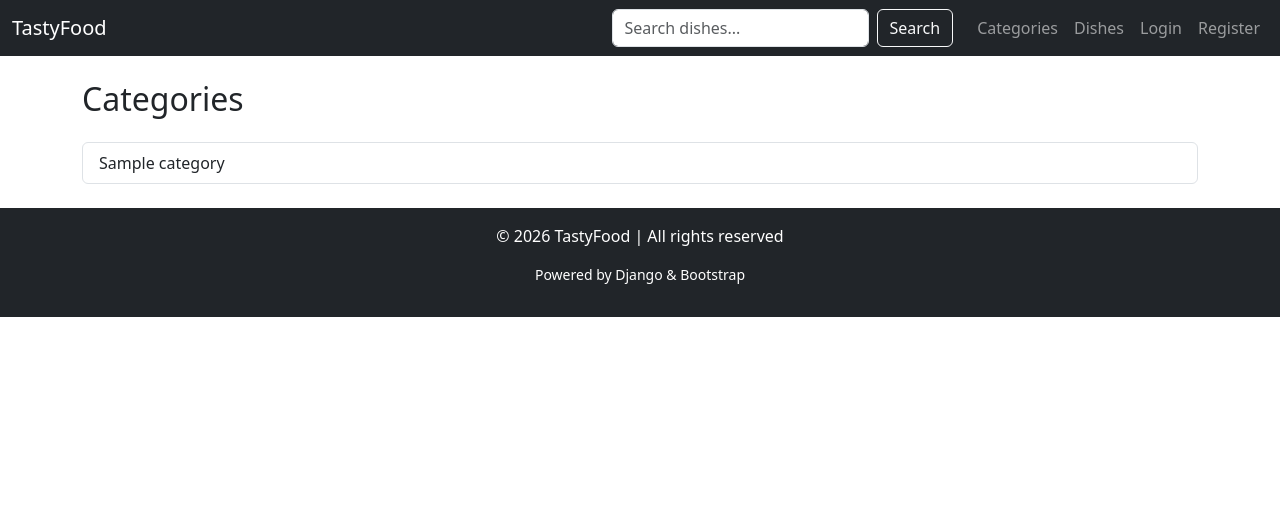
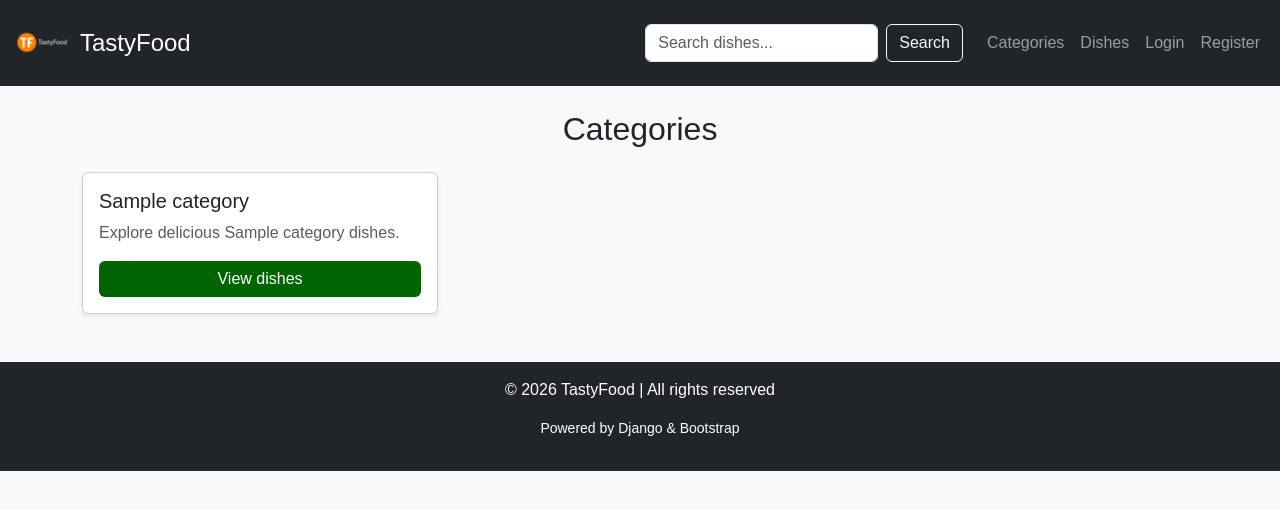
Before and after one commit to 3883IZ/restaurant-kitchen-service, a Django app: page /categories/ in a window 1280 px wide. Shown: the top 510 px of the page. Run offline with Django 5.2, Linux system fonts and the light colour scheme; tables that the repository leaves empty hold one stand-in row (values such as "Sample post").

Commit message:
Update settings, base.html, templates and static files (logo & favicon integration)

```diff
--- /dev/null
+++ b/restaurant_kitchen_service/static/css/style.css
@@ -0,0 +1,22 @@
+/* Основні стилі для сайту */
+body {
+    background-color: #f8f9fa; /* світлий фон */
+    font-family: Arial, sans-serif;
+}
+
+.navbar {
+    background-color: #8B0000; /* темно-червоний */
+}
+
+.btn-primary {
+    background-color: #006400; /* зелений акцент */
+    border: none;
+}
+.btn-primary:hover {
+    background-color: #228B22;
+}
+
+footer {
+    background-color: #333;
+    color: #fff;
+}
--- /dev/null
+++ b/restaurant_kitchen_service/static/js/script.js
@@ -0,0 +1,2 @@
+// Простий тестовий скрипт
+console.log("Custom JS loaded successfully!");
--- a/templates/kitchen/base.html
+++ b/templates/kitchen/base.html
@@ -1,15 +1,28 @@
+{% load static %}
 <!DOCTYPE html>
 <html lang="en">
 <head>
     <meta charset="UTF-8">
     <title>{% block title %}TastyFood{% endblock %}</title>
     <link rel="stylesheet" href="https://cdn.jsdelivr.net/npm/bootstrap@5.3.2/dist/css/bootstrap.min.css">
+
+    <!-- 🔹 Favicons -->
+    <link rel="icon" type="image/png" href="{% static 'img/favicon.png' %}" sizes="32x32">
+    <link rel="icon" type="image/png" href="{% static 'img/favicon.png' %}" sizes="64x64">
+    <link rel="icon" type="image/png" href="{% static 'img/favicon.png' %}" sizes="1024x1024">
+
+    <!-- 🔹 Custom CSS -->
+    <link rel="stylesheet" href="{% static 'css/style.css' %}">
 </head>
 <body>
     <!-- Навбар -->
     <nav class="navbar navbar-expand-lg navbar-dark bg-dark">
         <div class="container-fluid">
-            <a class="navbar-brand" href="{% url 'home' %}">TastyFood</a>
+            <!-- 🔹 Логотип -->
+            <a class="navbar-brand d-flex align-items-center" href="{% url 'home' %}">
+                <img src="{% static 'img/logo.png' %}" alt="TastyFood Logo" height="60" class="me-2">
+                <span class="fs-4">TastyFood</span>
+            </a>
             <button class="navbar-toggler" type="button" data-bs-toggle="collapse" data-bs-target="#navbarNav">
                 <span class="navbar-toggler-icon"></span>
             </button>
@@ -65,5 +78,7 @@
 
     <!-- Bootstrap JS -->
     <script src="https://cdn.jsdelivr.net/npm/bootstrap@5.3.2/dist/js/bootstrap.bundle.min.js"></script>
+    <!-- 🔹 Custom JS -->
+    <script src="{% static 'js/script.js' %}"></script>
 </body>
 </html>
--- a/templates/kitchen/category_list.html
+++ b/templates/kitchen/category_list.html
@@ -3,14 +3,29 @@
 {% block title %}Categories{% endblock %}
 
 {% block content %}
-<h2 class="mb-4">Categories</h2>
-<div class="list-group">
+<h2 class="mb-4 text-center">Categories</h2>
+<div class="row">
     {% for category in categories %}
-        <a href="{% url 'category_dishes' category.pk %}" class="list-group-item list-group-item-action">
-            {{ category.name }}
-        </a>
+        <div class="col-md-4 mb-4">
+            <div class="card h-100 shadow-sm">
+                {% if category.image %}
+                    <img src="{{ category.image.url }}" class="card-img-top" alt="{{ category.name }}">
+                {% endif %}
+                <div class="card-body d-flex flex-column">
+                    <h5 class="card-title">{{ category.name }}</h5>
+                    <p class="card-text text-muted">
+                        Explore delicious {{ category.name }} dishes.
+                    </p>
+                    <div class="mt-auto">
+                        <a href="{% url 'category_dishes' category.pk %}" class="btn btn-primary w-100">
+                            View dishes
+                        </a>
+                    </div>
+                </div>
+            </div>
+        </div>
     {% empty %}
-        <p>No categories available.</p>
+        <p class="text-center">No categories available.</p>
     {% endfor %}
 </div>
 {% endblock %}
```
Also changed, not shown: restaurant_kitchen_service/settings.py (+13 -4 lines), templates/kitchen/category_dishes.html (+11 -7 lines), templates/kitchen/dish_list.html (+10 -7 lines), restaurant-tasty-food-logo-design/christmas_2012_new_2857.jpg (deleted), restaurant-tasty-food-logo-design/restaurant.png (deleted), restaurant_kitchen_service/static/img/favicon.png (added), restaurant_kitchen_service/static/img/logo.png (added).
